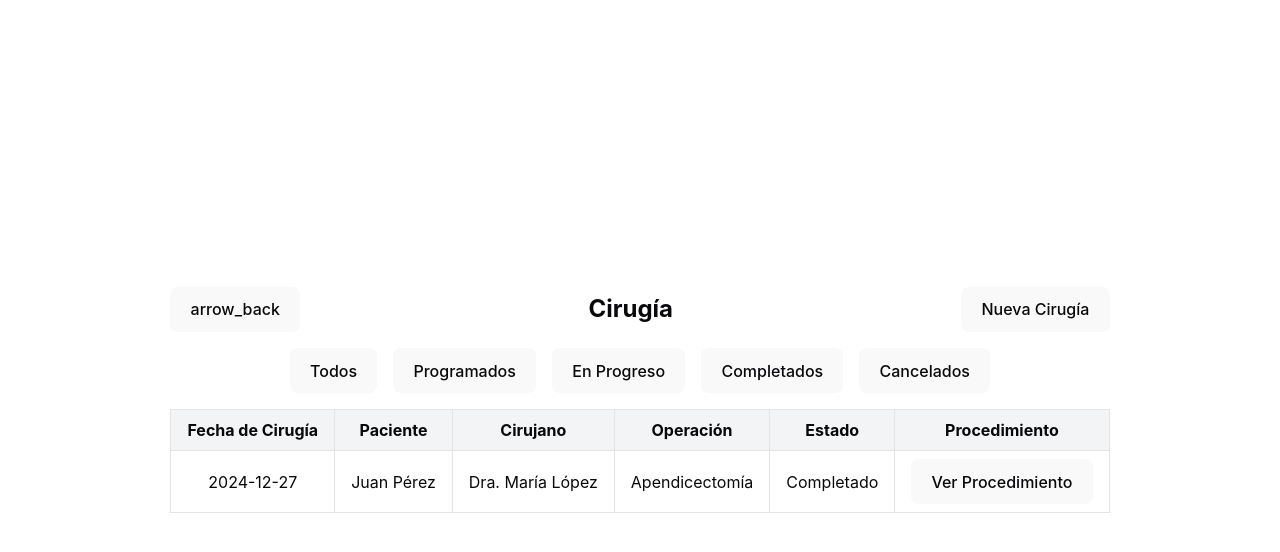
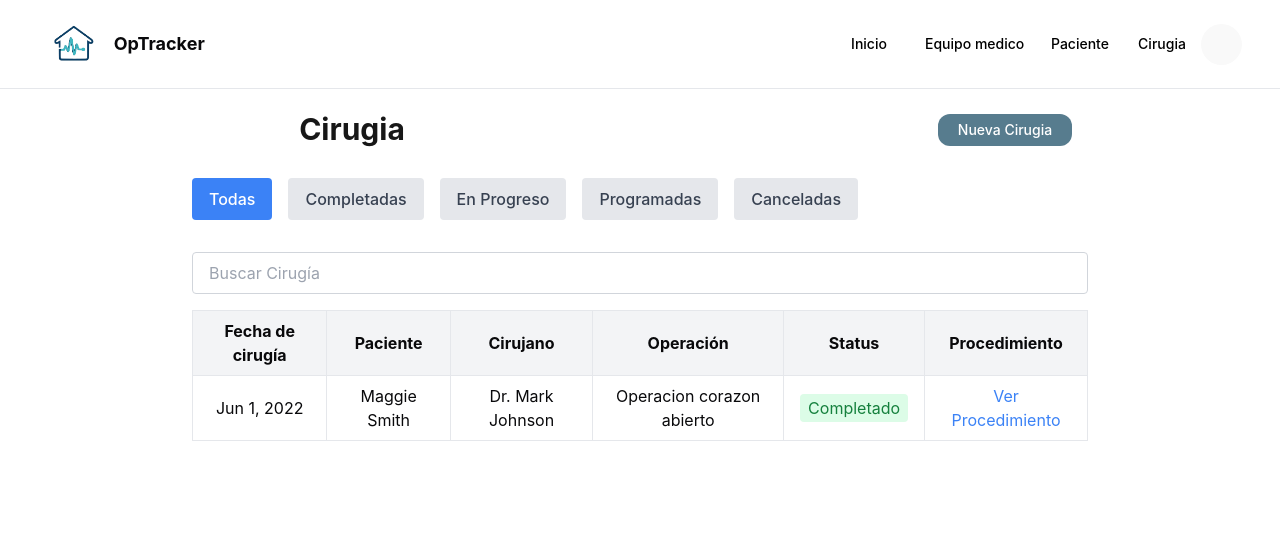
Before and after one commit to Yisustxz/OPtracker-Frontend, a React (Vite) app in the folder Optracker-Frontend/: page /surgery in a window 1280 px wide. Shown: the top 552 px of the page. Built offline with nearby package versions, Linux system fonts and the light colour scheme; grey boxes are pictures that could not be loaded.

Commit message:
listo la estructura de la tabla de cirugias

```diff
--- a/Optracker-Frontend/jsconfig.json
+++ b/Optracker-Frontend/jsconfig.json
@@ -1,5 +1,7 @@
 {
   "compilerOptions": {
+    "jsx": "react",
+
     "baseUrl": ".",
     "paths": {
       "@/*": ["./src/*"]
--- a/Optracker-Frontend/src/App.jsx
+++ b/Optracker-Frontend/src/App.jsx
@@ -1,6 +1,6 @@
 import { BrowserRouter as Router, Routes, Route } from 'react-router-dom'
-import HomePage from './pages/HomePage'
-import SurgeryPage from './pages/Surgery'
+import HomePage from './pages/homepage'
+import SurgeryPage from './pages/surgery'
 
 import './App.css'
 
--- /dev/null
+++ b/Optracker-Frontend/src/components/surgeryPage/searchbar.jsx
@@ -0,0 +1,13 @@
+// eslint-disable-next-line react/prop-types
+export default function SearchBar({ onSearch }) {
+  return (
+    <div className='py-4'>
+      <input
+        type='text'
+        placeholder='Buscar Cirugía'
+        className='w-full px-4 py-2 border border-gray-300 rounded'
+        onChange={(e) => onSearch(e.target.value)}
+      />
+    </div>
+  )
+}
--- /dev/null
+++ b/Optracker-Frontend/src/components/surgeryPage/surgeryFilter.jsx
@@ -0,0 +1,24 @@
+/* eslint-disable react/prop-types */
+export default function SurgeryFilter({
+  filters,
+  activeFilter,
+  onFilterChange
+}) {
+  return (
+    <div className='flex space-x-4 py-4'>
+      {filters.map((filter) => (
+        <button
+          key={filter}
+          className={`px-4 py-2 rounded ${
+            activeFilter === filter
+              ? 'bg-blue-500 text-white'
+              : 'bg-gray-200 text-gray-700'
+          }`}
+          onClick={() => onFilterChange(filter)}
+        >
+          {filter}
+        </button>
+      ))}
+    </div>
+  )
+}
--- /dev/null
+++ b/Optracker-Frontend/src/components/surgeryPage/surgeryHeader.jsx
@@ -0,0 +1,19 @@
+function PatientHeader() {
+  return (
+    <div className='flex flex-wrap gap-3 justify-between items-start p-4 w-full text-neutral-900 max-md:max-w-full mt-10'>
+      <h1 className='w-72 text-3xl font-bold leading-none whitespace-nowrap min-w-[288px]'>
+        Cirugia
+      </h1>
+      <span
+        className='flex overflow-hidden justify-center items-center px-4 text-sm font-medium text-center bg-[#577C8E] rounded-xl max-w-[480px] min-h-[32px] min-w-[84px] w-[134px] cursor-pointer'
+        aria-label='Agregar nuevo paciente'
+      >
+        <span className='overflow-hidden self-stretch my-auto w-[102px] text-white'>
+          Nueva Cirugia
+        </span>
+      </span>
+    </div>
+  )
+}
+
+export default PatientHeader
--- /dev/null
+++ b/Optracker-Frontend/src/components/surgeryPage/surgeryRow.jsx
@@ -0,0 +1,32 @@
+/* eslint-disable react/prop-types */
+export default function SurgeryRow({
+  date,
+  patient,
+  surgeon,
+  operation,
+  status
+}) {
+  const statusClasses = {
+    Completado: 'bg-green-100 text-green-700',
+    'En progreso': 'bg-yellow-100 text-yellow-700',
+    Cancelado: 'bg-red-100 text-red-700',
+    Programado: 'bg-blue-100 text-blue-700'
+  }
+
+  return (
+    <tr>
+      <td className='border border-gray-200 px-4 py-2'>{date}</td>
+      <td className='border border-gray-200 px-4 py-2'>{patient}</td>
+      <td className='border border-gray-200 px-4 py-2'>{surgeon}</td>
+      <td className='border border-gray-200 px-4 py-2'>{operation}</td>
+      <td className='border border-gray-200 px-4 py-2'>
+        <span className={`px-2 py-1 rounded ${statusClasses[status]}`}>
+          {status}
+        </span>
+      </td>
+      <td className='border border-gray-200 px-4 py-2 text-blue-500 hover:underline'>
+        Ver Procedimiento
+      </td>
+    </tr>
+  )
+}
--- /dev/null
+++ b/Optracker-Frontend/src/components/surgeryPage/surgeryTable.jsx
@@ -0,0 +1,24 @@
+/* eslint-disable react/prop-types */
+import SurgeryRow from './SurgeryRow'
+
+export default function SurgeryTable({ surgeries }) {
+  return (
+    <table className='w-full border-collapse border border-gray-200'>
+      <thead>
+        <tr className='bg-gray-100'>
+          <th className='border border-gray-200 px-4 py-2'>Fecha de cirugía</th>
+          <th className='border border-gray-200 px-4 py-2'>Paciente</th>
+          <th className='border border-gray-200 px-4 py-2'>Cirujano</th>
+          <th className='border border-gray-200 px-4 py-2'>Operación</th>
+          <th className='border border-gray-200 px-4 py-2'>Status</th>
+          <th className='border border-gray-200 px-4 py-2'>Procedimiento</th>
+        </tr>
+      </thead>
+      <tbody>
+        {surgeries.map((surgery) => (
+          <SurgeryRow key={surgery.id} {...surgery} />
+        ))}
+      </tbody>
+    </table>
+  )
+}
--- /dev/null
+++ b/Optracker-Frontend/src/components/ui/navigation.tsx
@@ -0,0 +1,52 @@
+import * as React from 'react'
+
+function Navigation() {
+  const navItems = [
+    { label: 'Inicio', width: 'w-[40px]' },
+    { label: 'Equipo medico', width: 'w-[90px]' },
+    { label: 'Paciente', width: 'w-[50px]' },
+    { label: 'Cirugia', width: 'w-[50px]' }
+  ]
+
+  return (
+    <nav className='fixed top-0 left-0 right-0 z-10 flex flex-wrap justify-between items-center px-10 py-3 w-full bg-white border-b border-gray-200 max-md:px-5 max-md:max-w-full'>
+      <div className='flex items-center gap-2'>
+        <img src='/logosinfondo.png' alt='Logo' className='h-16' />{' '}
+        {/* Aumentado el tamaño del logo */}
+        <span className='text-lg font-bold'>OpTracker</span>
+      </div>
+      <div className='flex relative flex-1 shrink gap-8 items-center justify-center my-auto basis-0 min-w-[240px] max-md:max-w-full'>
+        <div className='flex absolute right-4 z-0 gap-9 items-center text-sm font-medium min-h-[40px] min-w-[240px]'>
+          {navItems.map((item, index) => (
+            <a
+              key={index}
+              href='#'
+              className={`self-stretch my-auto whitespace-nowrap text-black hover:text-[#577C8E] ${item.width}`}
+            >
+              {item.label}
+            </a>
+          ))}
+        </div>
+        <div className='flex flex-col self-stretch my-auto w-4 min-h-[16px]'>
+          <div className='flex flex-1 w-4 min-h-[16px]' />
+        </div>
+      </div>
+      <div className='flex items-center justify-center my-auto w-[37px]'>
+        {' '}
+        {/* Cambiado para alinear el botón */}
+        <button
+          className='rounded-3xl w-[41px] h-[41px] overflow-hidden'
+          aria-label='User profile'
+        >
+          <img
+            src='https://cdn.builder.io/api/v1/image/assets/TEMP/9ce98b8d152b957dce5797de30055cf980a701c9485fd96eaf3e963f03b1df12?placeholderIfAbsent=true&apiKey=33b41968e7754d2b98ae74310dc65b2e'
+            alt=''
+            className='object-cover w-full h-full'
+          />
+        </button>
+      </div>
+    </nav>
+  )
+}
+
+export default Navigation
--- a/Optracker-Frontend/src/pages/surgery.jsx
+++ b/Optracker-Frontend/src/pages/surgery.jsx
@@ -1,59 +1,62 @@
+import Navigation from '../components/ui/navigation'
+import React from 'react'
+import SearchBar from '../components/surgeryPage/searchbar'
+import SurgeryFilter from '../components/surgeryPage/surgeryFilter'
+import SurgeryTable from '../components/surgeryPage/surgeryTable'
+import SurgeryHeader from '../components/surgeryPage/surgeryHeader'
+
+const surgeries = [
+  {
+    id: 1,
+    date: 'Jun 1, 2022',
+    patient: 'Maggie Smith',
+    surgeon: 'Dr. Mark Johnson',
+    operation: 'Operacion corazon abierto',
+    status: 'Completado'
+  }
+  // ...more surgeries
+]
+
 function Surgery() {
+  const filters = [
+    'Todas',
+    'Completadas',
+    'En Progreso',
+    'Programadas',
+    'Canceladas'
+  ]
+  const [activeFilter, setActiveFilter] = React.useState('Todas')
+  const [searchQuery, setSearchQuery] = React.useState('')
+
+  const filteredSurgeries = surgeries.filter((surgery) => {
+    const matchesFilter =
+      activeFilter === 'Todas' || surgery.status === activeFilter
+    const matchesSearch = surgery.operation
+      .toLowerCase()
+      .includes(searchQuery.toLowerCase())
+    return matchesFilter && matchesSearch
+  })
+
   return (
-    <>
-      <div className='p-6 space-y-4'>
-        {/* Primera fila */}
-        <div className='flex items-center justify-between'>
-          <button className='btn btn-icon btn-secondary'>
-            <span className='material-icons'>arrow_back</span>
-          </button>
-          <h1 className='text-2xl font-bold'>Cirugía</h1>
-          <button className='btn btn-primary'>Nueva Cirugía</button>
-        </div>
-
-        {/* Segunda fila (Filtros) */}
-        <div className='flex items-center justify-center gap-4'>
-          <button className='btn btn-outline'>Todos</button>
-          <button className='btn btn-outline'>Programados</button>
-          <button className='btn btn-outline'>En Progreso</button>
-          <button className='btn btn-outline'>Completados</button>
-          <button className='btn btn-outline'>Cancelados</button>
-        </div>
-
-        {/* Tabla */}
-        <div className='overflow-x-auto'>
-          <table className='table-auto w-full border border-gray-300 rounded-md'>
-            <thead className='bg-gray-100'>
-              <tr>
-                <th className='px-4 py-2 border'>Fecha de Cirugía</th>
-                <th className='px-4 py-2 border'>Paciente</th>
-                <th className='px-4 py-2 border'>Cirujano</th>
-                <th className='px-4 py-2 border'>Operación</th>
-                <th className='px-4 py-2 border'>Estado</th>
-                <th className='px-4 py-2 border'>Procedimiento</th>
-              </tr>
-            </thead>
-            <tbody>
-              {/* Fila de ejemplo */}
-              <tr>
-                <td className='px-4 py-2 border'>2024-12-27</td>
-                <td className='px-4 py-2 border'>Juan Pérez</td>
-                <td className='px-4 py-2 border'>Dra. María López</td>
-                <td className='px-4 py-2 border'>Apendicectomía</td>
-                <td className='px-4 py-2 border'>
-                  <span className='badge badge-success'>Completado</span>
-                </td>
-                <td className='px-4 py-2 border text-center'>
-                  <button className='btn btn-sm btn-primary'>
-                    Ver Procedimiento
-                  </button>
-                </td>
-              </tr>
-            </tbody>
-          </table>
+    <div className='flex flex-col pt-1.5 bg-white'>
+      <div className='flex overflow-hidden flex-col w-full bg-white min-h-[800px] max-md:max-w-full'>
+        <div className='flex relative flex-col w-full max-md:max-w-full'>
+          <Navigation />
+          <div className='flex relative z-0 justify-center items-start px-40 py-5 w-full max-md:px-5 max-md:max-w-full'>
+            <div className='flex overflow-hidden z-0 flex-col flex-1 shrink w-full basis-0 max-w-[960px] min-w-[240px] max-md:max-w-full'>
+              <SurgeryHeader />
+              <SurgeryFilter
+                filters={filters}
+                activeFilter={activeFilter}
+                onFilterChange={setActiveFilter}
+              />
+              <SearchBar onSearch={setSearchQuery} />
+              <SurgeryTable surgeries={filteredSurgeries} />
+            </div>
+          </div>
         </div>
       </div>
-    </>
+    </div>
   )
 }
 
```
Also changed, not shown: Optracker-Frontend/public/logosinfondo.png (added).
